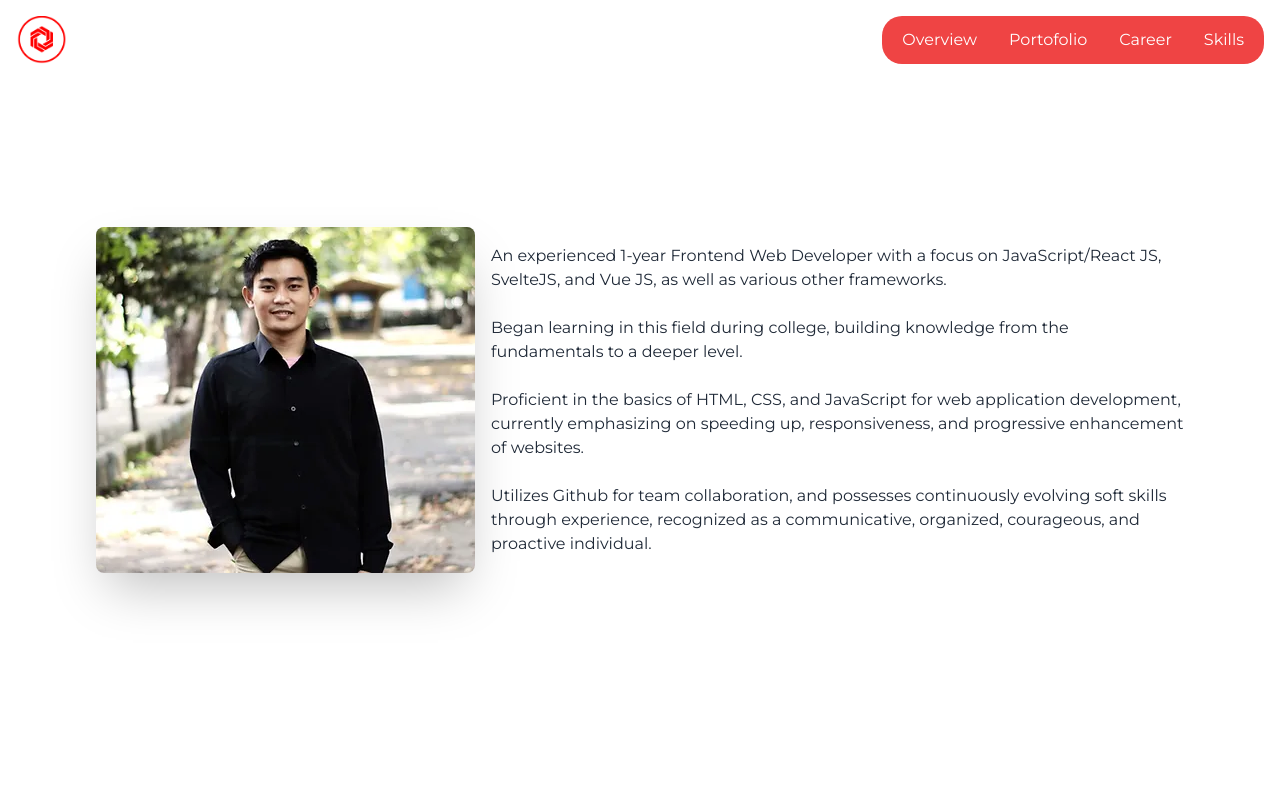
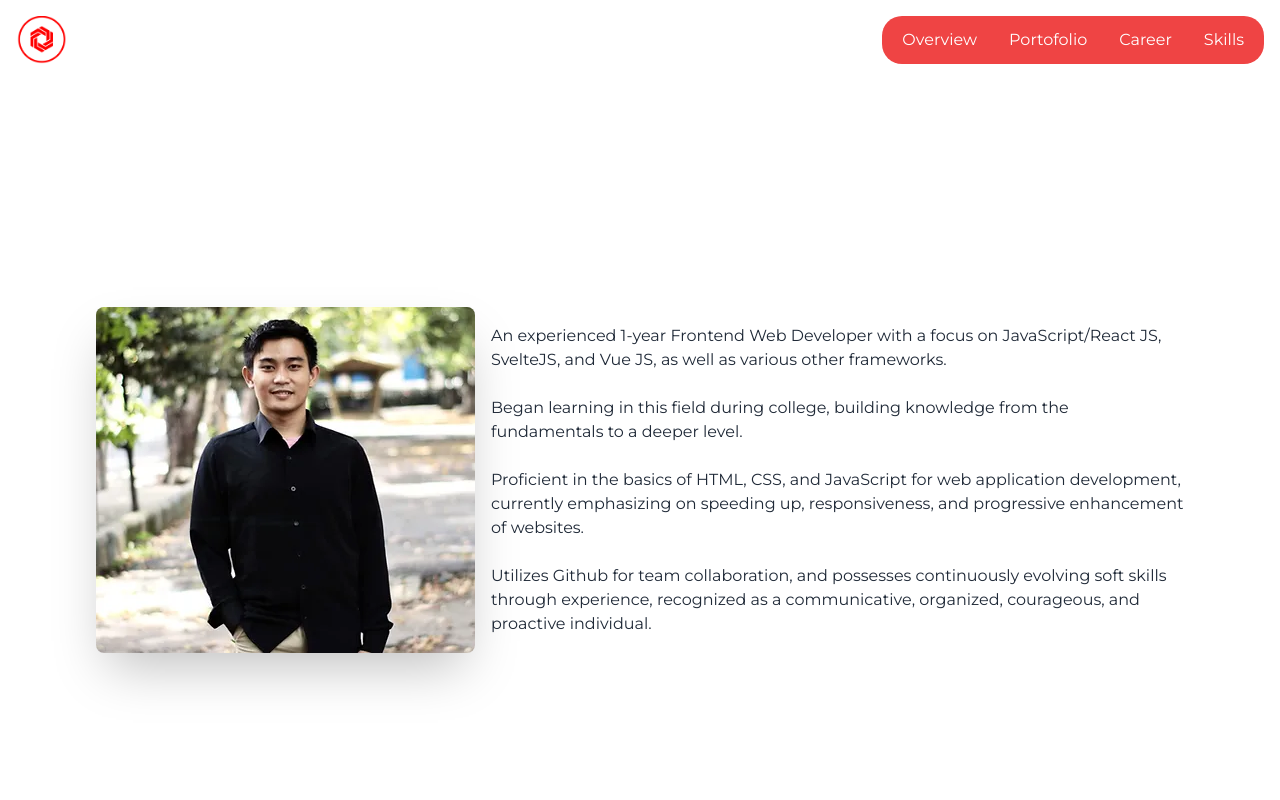
Before and after one commit to Chandralaksana22/portofolio-chandra, a Vue app: page /overview in a window 1280 px wide. Shown: the top 800 px of the page. Built offline with nearby package versions, Linux system fonts and the light colour scheme; no server answers.

Commit message:
Update Hero.vue

```diff
--- a/src/components/Overview/Hero.vue
+++ b/src/components/Overview/Hero.vue
@@ -1,5 +1,5 @@
 <template>
-    <div class="hero min-h-screen px-10 lg:px-20">
+    <div class="hero min-h-screen mt-20 px-10 lg:px-20">
     <div class="hero-content flex-col lg:flex-row">
         <img src="../../assets/foto.webp" class="max-w-sm rounded-lg shadow-2xl" />
         <div>
```
